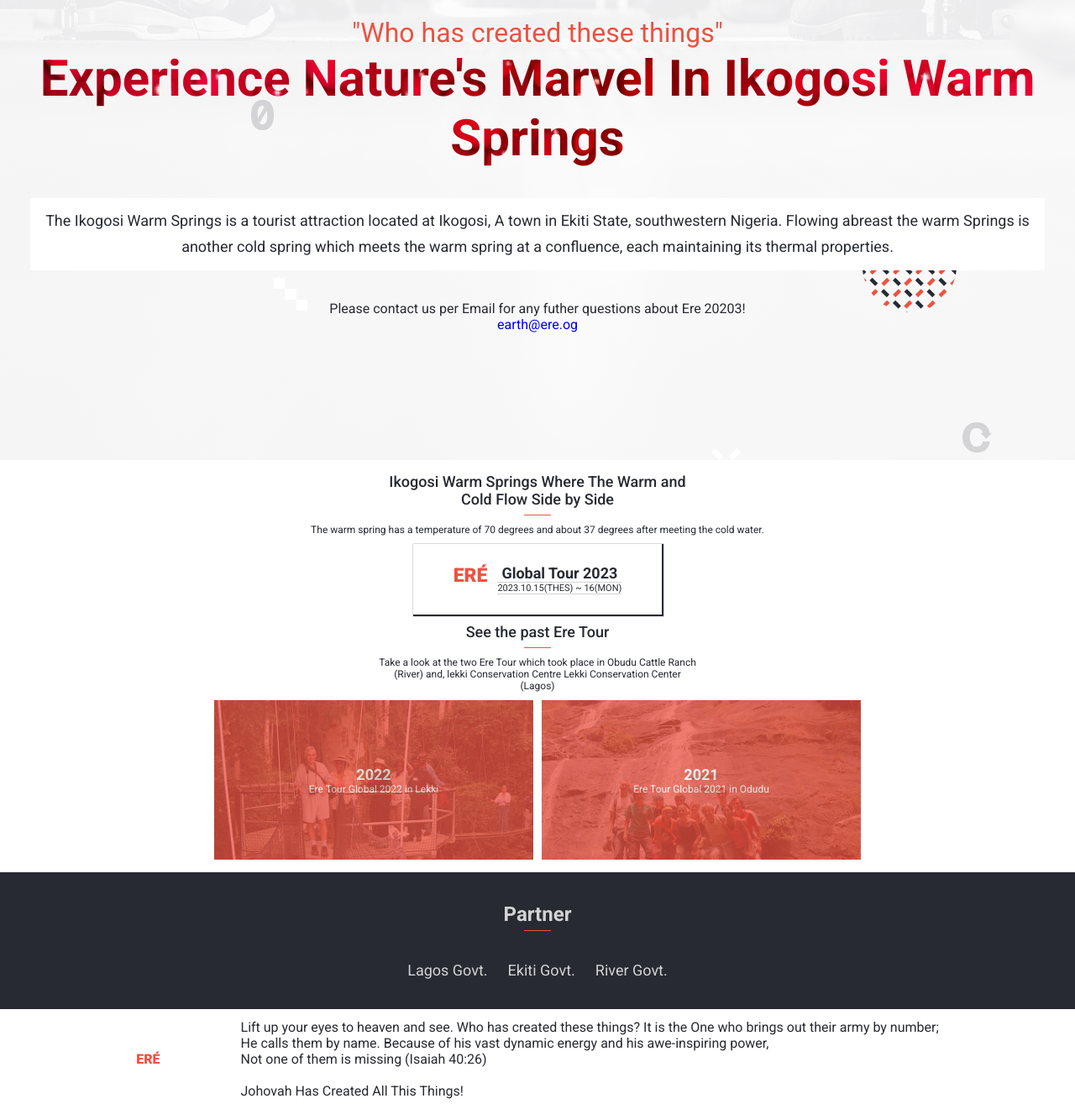
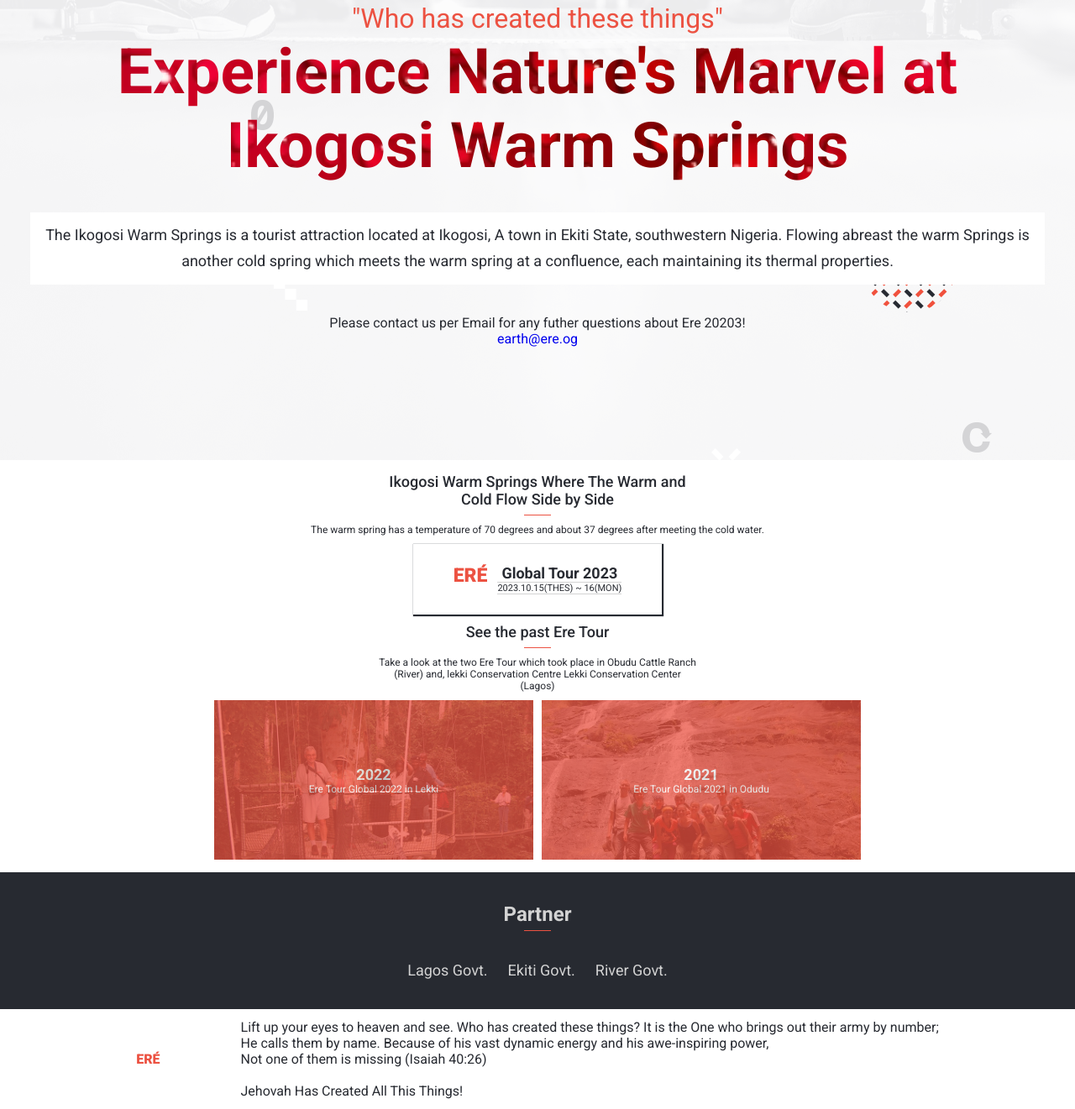
Before and after one commit to sagieramos/Capstone, a website: page pages/about.html in a window 1280 px wide. Shown: the part 252-1573 px from the top of the page at 84% size. Drawn offline with Linux system fonts and the light colour scheme; a web font is replaced by a local one.

Commit message:
linters fixed

```diff
--- a/css/aboutDesktopCom.css
+++ b/css/aboutDesktopCom.css
@@ -70,7 +70,7 @@
 }
 
 .intro {
-  font-size: 40px;
+  font-size: 50px;
   font-weight: 900;
   background-image: url(../assets/bg/text.png);
   background-size: cover;
--- a/pages/about.html
+++ b/pages/about.html
@@ -53,7 +53,7 @@
                     <section class="header-intro-about">
                         <h1 class="greetings">"Who has created these things"</h1>
                         <div class="intro">
-                            <h2>Experience Nature's Marvel In Ikogosi Warm Springs</h2>
+                            <h2>Experience Nature's Marvel at Ikogosi Warm Springs</h2>
                         </div>
                     </section>
                     <p class="para sm-txt">
@@ -126,7 +126,7 @@
                 the One who brings out their army by number; <br>He calls them by name.
                 Because of his vast dynamic energy and his awe-inspiring power, <br>
                 Not one of them is missing (Isaiah 40:26)<br><br>
-                Johovah Has Created All This Things!
+                Jehovah Has Created All This Things!
             </p>
         </div>
     </footer>
```
Also changed, not shown: index.html (+1 -1 lines), js/script.js (+7 -9 lines).
